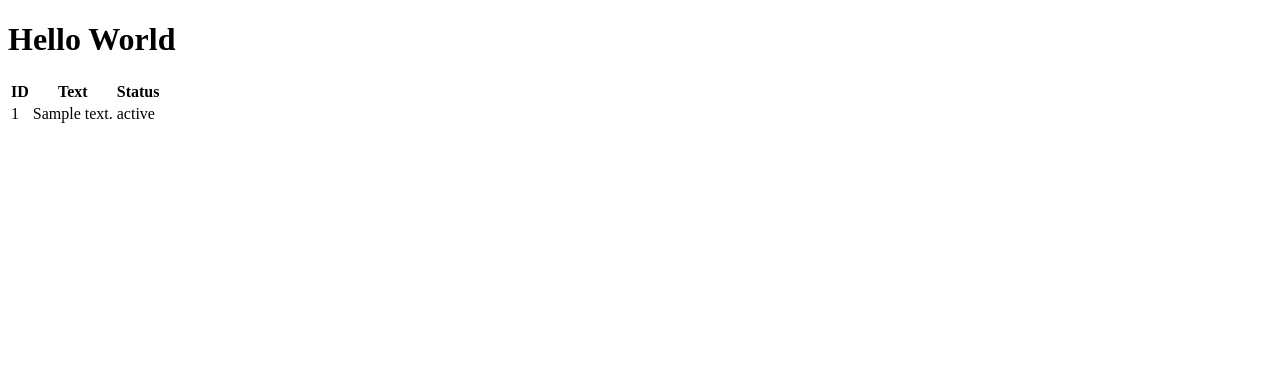
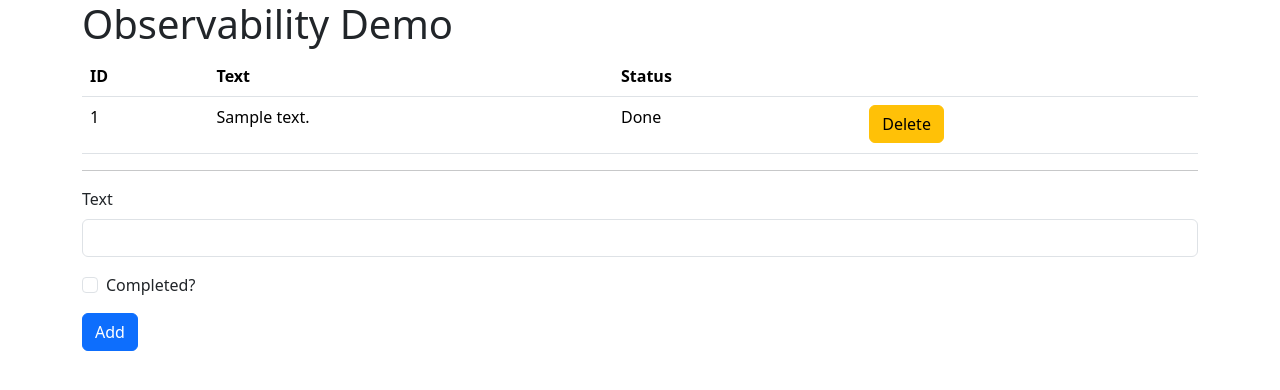
Before and after one commit to hooverdc/o11y-demo, a Python web app: template src/frontend/templates/index.html in a window 1280 px wide. Shown: the top 390 px of the page. Run offline with Jinja, Linux system fonts and the light colour scheme; the template is opened without the code that fills it: most values are stand-ins (such as "Sample title", 1, 10 or a date in 2020).

Commit message:
I think that's it.

```diff
--- a/docker-compose.yaml
+++ b/docker-compose.yaml
@@ -8,6 +8,8 @@ services:
       dockerfile: Dockerfile
     ports:
       - "8000:8000"
+    volumes:
+      - ./src/frontend/templates:/usr/src/app/templates
     environment:
       - OTEL_SERVICE_NAME=o11y-demo
       - OTEL_TRACES_EXPORTER=console,otlp
--- a/src/frontend/templates/base.html
+++ b/src/frontend/templates/base.html
@@ -0,0 +1,25 @@
+<!DOCTYPE html>
+<html lang="en">
+<head>
+    <meta charset="UTF-8">
+    <meta name="viewport" content="width=device-width, initial-scale=1.0">
+    <title>O11Y Demo</title>
+    <link href="https://cdn.jsdelivr.net/npm/bootstrap@5.3.3/dist/css/bootstrap.min.css" rel="stylesheet" integrity="sha384-QWTKZyjpPEjISv5WaRU9OFeRpok6YctnYmDr5pNlyT2bRjXh0JMhjY6hW+ALEwIH" crossorigin="anonymous">
+
+</head>
+<body>
+    <div class="container">
+    <div class="row">
+        <div class="col">
+            <h1>Observability Demo</h1>
+        </div>
+    </div>
+
+
+    {% block content %}
+
+    {% endblock %}
+    </div>
+    <script src="https://cdn.jsdelivr.net/npm/bootstrap@5.3.3/dist/js/bootstrap.bundle.min.js" integrity="sha384-YvpcrYf0tY3lHB60NNkmXc5s9fDVZLESaAA55NDzOxhy9GkcIdslK1eN7N6jIeHz" crossorigin="anonymous"></script>
+</body>
+</html>
--- a/src/frontend/templates/error.html
+++ /dev/null
@@ -1 +0,0 @@
-<p>Internal Server Error</p>
--- a/src/frontend/templates/index.html
+++ b/src/frontend/templates/index.html
@@ -1,27 +1,65 @@
-<!DOCTYPE html>
-<html lang="en">
-<head>
-    <meta charset="UTF-8">
-    <meta name="viewport" content="widtd=device-widtd, initial-scale=1.0">
-    <title>Document</title>
-</head>
-<body>
-    <h1>Hello World</h1>
-    <table>
+{% extends "base.html" %}
+
+{% block content %}
+<div class="row">
+    <div class="col">
+
+
+
+        <table class="table">
             <tdead>
                 <th>ID</th>
                 <th>Text</th>
                 <th>Status</th>
+                <th></th>
             </tdead>
             <tbody>
                 {% for todo in todos %}
                 <tr>
                     <td>{{ todo.id }}</td>
                     <td>{{ todo.text }}</td>
-                <td>{{ todo.status }}</td>
+                    <td>
+                        <form action="/complete/{{ todo.id }}" method="post">
+                            {% if todo.status %}
+                            <p>Done</p>
+                            {% else %}
+                            <button class="btn btn-primary" type="submit">
+                                Complete
+                            </button>
+                            {% endif %}
+
+                        </form>
+                    </td>
+                    <td>
+                        <form action="/delete/{{ todo.id }}" method="get">
+                            <button class="btn btn-warning" type="submit">
+                                Delete
+                            </button>
+                        </form>
+                    </td>
                 </tr>
                 {% endfor %}
             </tbody>
         </table>
-</body>
-</html>
+
+        <hr>
+
+        <form action="/create" method="post">
+            <div class="mb-3">
+                <label for="text" class="form-label">Text</label>
+                <input type="text" class="form-control" id="text" name="text">
+            </div>
+
+            <div class="form-check mb-3">
+                <input class="form-check-input" type="checkbox" id="status" name="status">
+                <label class="form-check-label" for="status">
+                    Completed?
+                </label>
+            </div>
+
+            <button class="btn btn-primary" name="submit">Add</button>
+        </form>
+    </div>
+</div>
+
+{% endblock %}
```
Also changed, not shown: src/backend/app.py (+13 -11 lines), src/frontend/app.py (+26 -2 lines), src/frontend/src/api.py (+7 -6 lines), src/frontend/templates/items.html (deleted), src/frontend/templates/welcome.html (deleted), 1 other file. Lines whose indentation alone changed are shown as unchanged.
